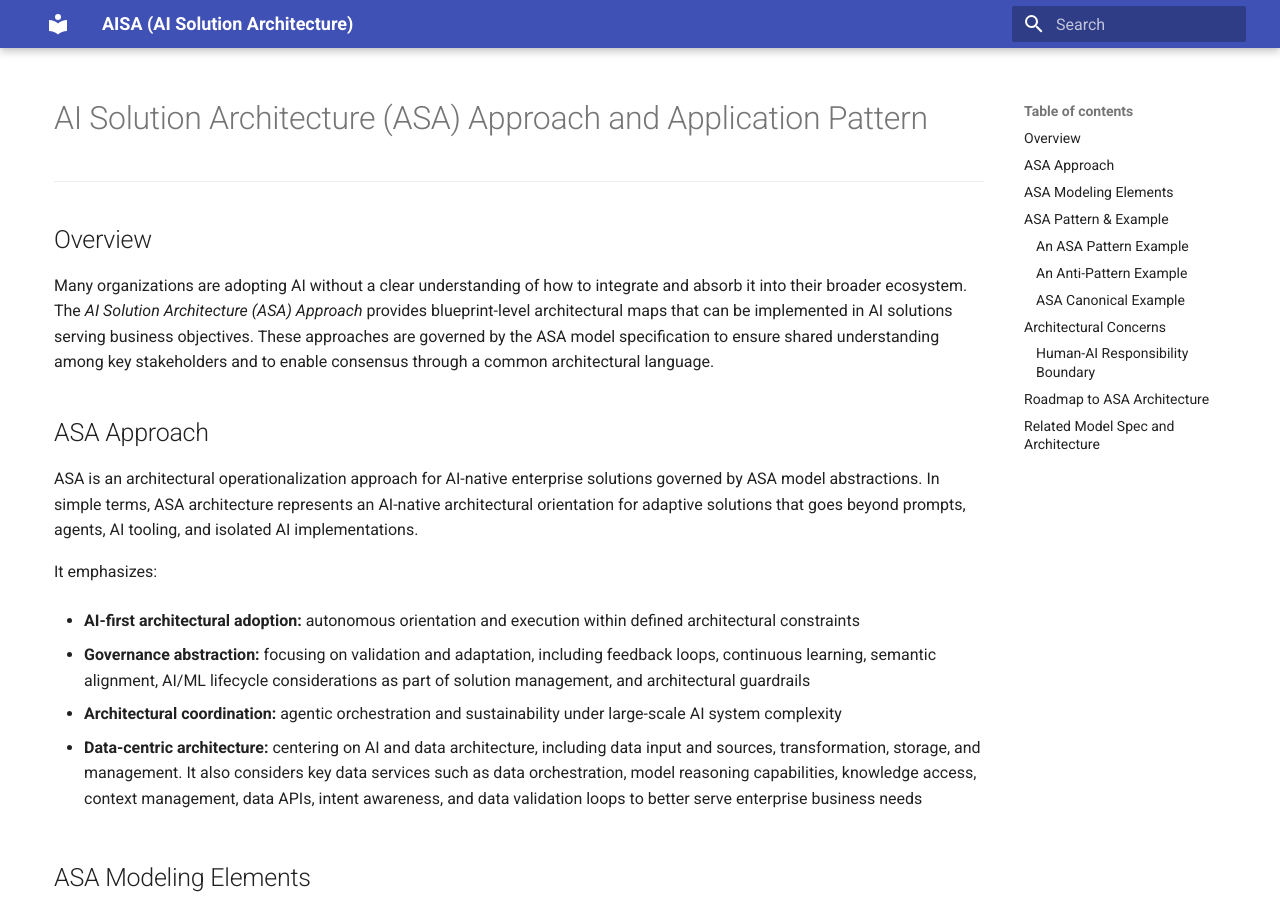
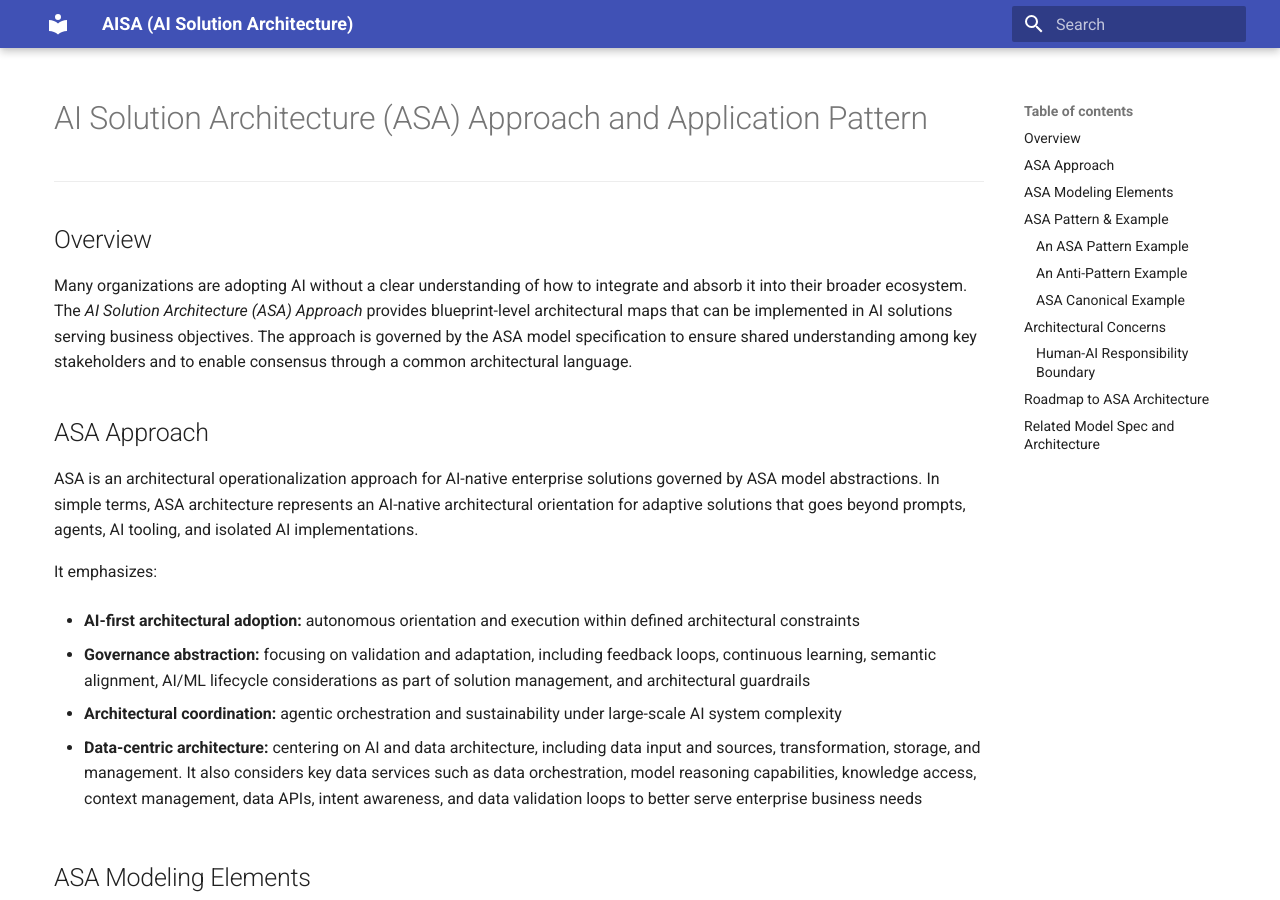
Before and after one commit to seniorgu/aisa, an MkDocs documentation site: the page built from docs/aisa-specification.md, in a window 1280 px wide and 900 px high. Built offline with MkDocs 1.6.1 and Material for MkDocs 9.7.7, drawn with Linux system fonts in a browser that asks for light colours.

Commit message:
Update aisa-specification.md

```diff
--- a/docs/aisa-specification.md
+++ b/docs/aisa-specification.md
@@ -4,7 +4,7 @@
 
 ## Overview
 
-Many organizations are adopting AI without a clear understanding of how to integrate and absorb it into their broader ecosystem. The *AI Solution Architecture (ASA) Approach* provides blueprint-level architectural maps that can be implemented in AI solutions serving business objectives. These approaches are governed by the ASA model specification to ensure shared understanding among key stakeholders and to enable consensus through a common architectural language.
+Many organizations are adopting AI without a clear understanding of how to integrate and absorb it into their broader ecosystem. The *AI Solution Architecture (ASA) Approach* provides blueprint-level architectural maps that can be implemented in AI solutions serving business objectives. The approach is governed by the ASA model specification to ensure shared understanding among key stakeholders and to enable consensus through a common architectural language.
 
 ## ASA Approach
 
```
